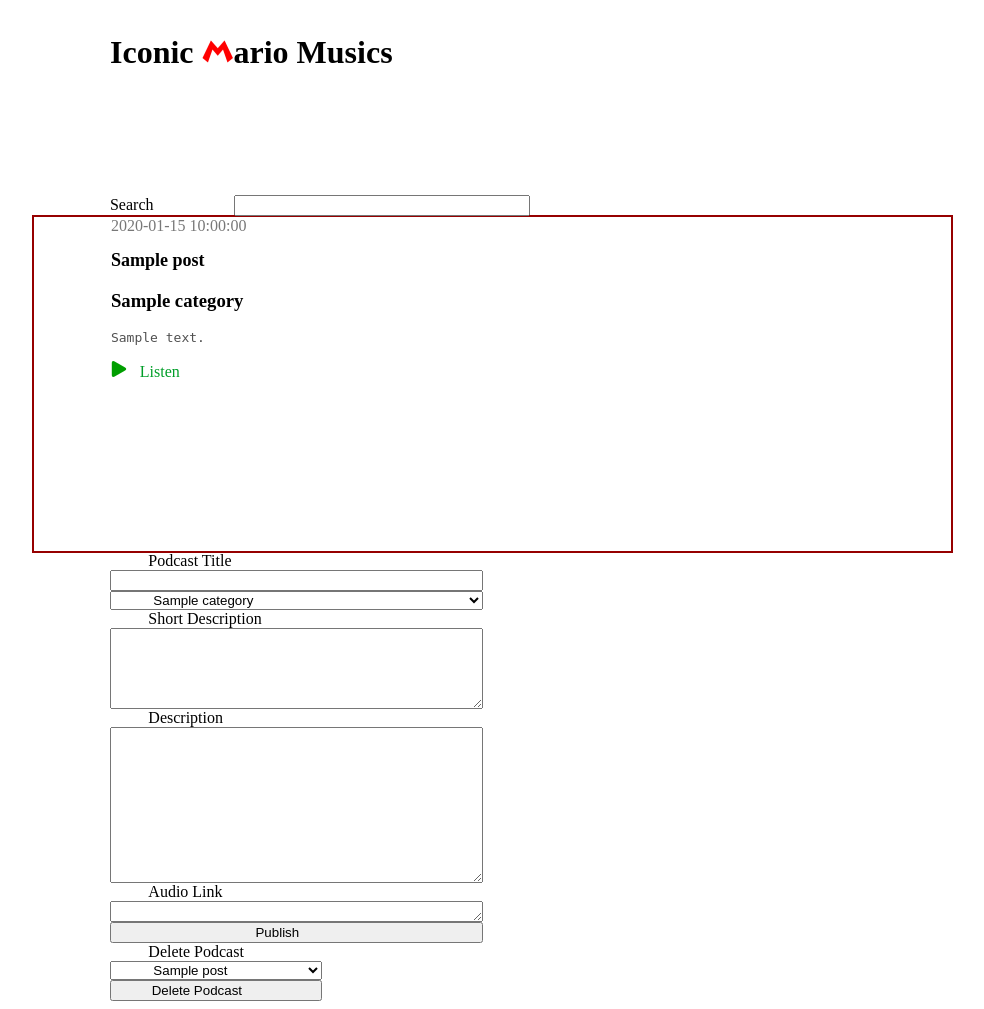
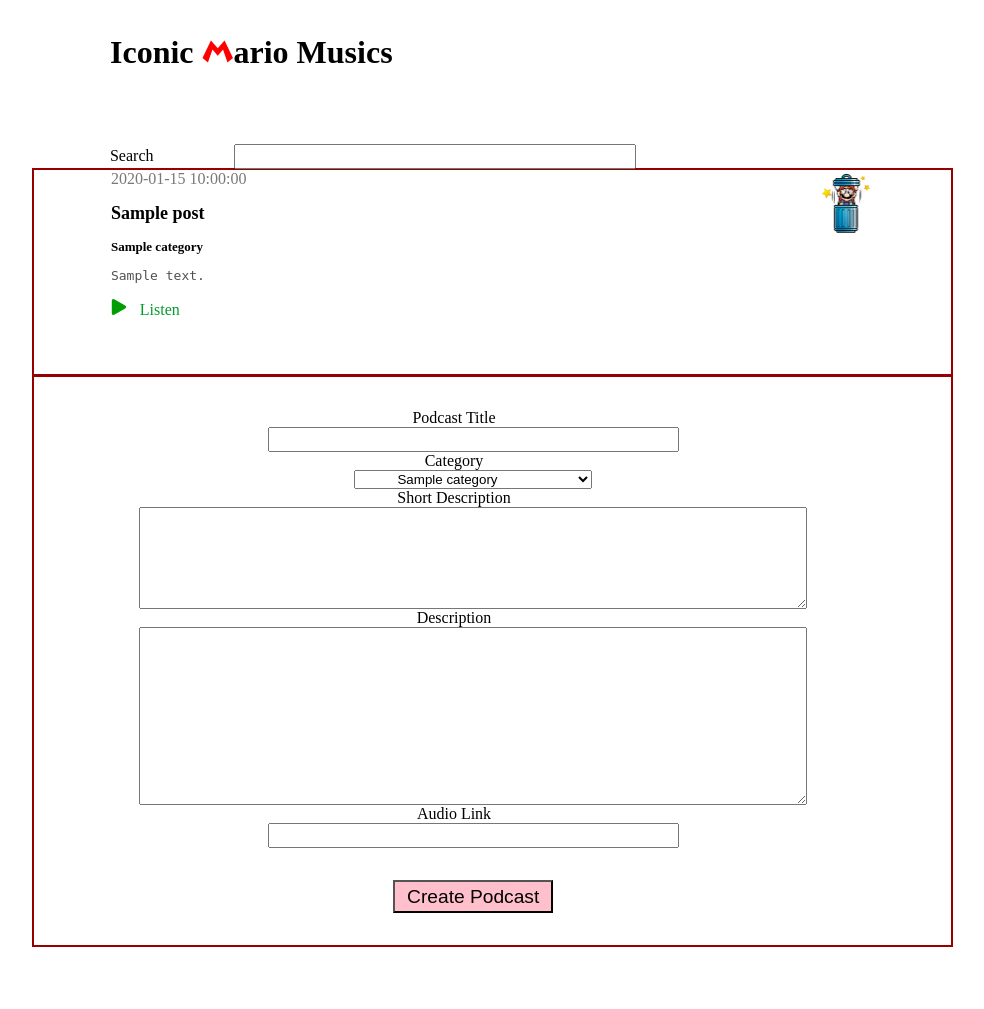
Before and after one commit to ElementaryLewis/podcast_Lewis, a PHP site: page / in a window 1280 px wide. Shown: the whole page, without its empty margins (90-1074 px from the left). After the commit the page ends 947 px from the top, so only its background shows below. Run offline with PHP 8.4, Linux system fonts and the light colour scheme; tables that the repository leaves empty hold one stand-in row (values such as "Sample post").

Commit message:
Activité 2 finis.

```diff
--- a/delete.php
+++ b/delete.php
@@ -4,7 +4,7 @@
 if (!empty($_POST)) {
 
     $query = $pdo->prepare('DELETE FROM post WHERE num_post = :num_post');
-    $query->bindValue('num_post', $_POST['num_post'], PDO::PARAM_INT);
+    $query->bindValue('num_post', $_GET['num_post'], PDO::PARAM_INT);
     $query->execute();
 
     $posts = $query->fetchAll(PDO::FETCH_ASSOC);
--- a/index.php
+++ b/index.php
@@ -1,32 +1,8 @@
 <?php
 
-$pdo = new PDO('mysql:host=localhost;dbname=blog', 'root', '+Koppai1889');
-
-if (!empty($_GET['search'])) {
-  $pdo = new PDO('mysql:host=localhost;dbname=blog', 'root', '+Koppai1889');
-  $query = $pdo->prepare
-  ('SELECT num_post, title, descrip, descrip_short, audio_link,
-  p.created_at, p.updated_at, p.num_category, name
-    FROM post
-    LEFT JOIN category ON post.num_category = category.num_category
-    WHERE title LIKE :search
-    ORDER BY created_at DESC
-    ');
-
-  $query->bindValue('search', '%' . $_GET['search'] . '%', PDO::PARAM_STR);
-  $query->execute();
-
-  $posts = $query->fetchAll(PDO::FETCH_ASSOC);
-} else {
-  $query = $pdo->query
-  ('SELECT num_post, title, descrip, descrip_short, audio_link,
-  p.created_at, p.updated_at, p.num_category, name
-    FROM post p
-    LEFT JOIN category c ON p.num_category = c.num_category
-    ');
-  $posts = $query->fetchAll(PDO::FETCH_ASSOC);
-}
-
+include './src/function.php';
+$posts = getPodcastsWithCategory(null);
+$category = getCategory();
 ?>
 
 <!DOCTYPE html>
@@ -53,8 +29,10 @@
     <?php if (empty($posts)): ?>
       <p>No matching records found.</p>
     <?php else: ?>
-      <?php foreach ($posts as $post): ?>
-        <section class="podcast">
+      <?php
+      foreach ($posts as $post): ?>
+        <form class="podcast" action="delete.php?num_post=<?= $post['num_post'] ?>" method="post">
+          <input class="delete" type="image" src="./bin.PNG">
           <time class="created_at" datetime="<?= htmlspecialchars($post['created_at']) ?>">
             <?= htmlspecialchars($post['created_at']) ?>
           </time>
@@ -69,27 +47,17 @@
             <a href="podcast.php?num_post=<?= $post['num_post'] ?>">
               <img src="./play-button.png" />Listen</a>
           </p>
-        </section>
+        </form>
       <?php endforeach ?>
     <?php endif ?>
 
-    <div>
-      <?php if (!empty($status)): ?>
-        <p>
-          <?= $status ?>
-        </p>
-      <?php endif ?>
-      <form action="create.php" method="post" style="display: inline-flex; flex-direction: column">
-        <label for="title">Podcast Title</label>
+    <form class="podcast_create" action="create.php" method="post">
+      <p></p>
+      <label class="create" for="title">Podcast Title</label>
       <input type="text" name="title" id="title">
+      <label class="create" for="title">Category</label>
       <select name="name" id="name">
         <?php
-          $query_c = $pdo->query
-          ('SELECT DISTINCT p.num_category, name
-            FROM post p
-            LEFT JOIN category c ON p.num_category = c.num_category
-            ');
-          $category = $query_c->fetchAll(PDO::FETCH_ASSOC);
         foreach ($category as $cat):
           ?>
           <option value="<?= htmlspecialchars($cat['num_category']) ?>">
@@ -97,29 +65,17 @@
           </option>
         <?php endforeach ?>
       </select>
-        <label for="descrip_short">Short Description</label>
-        <textarea name="descrip_short" id="descrip_short" cols="30" rows="5"></textarea>
-        <label for="descrip">Description</label>
-        <textarea name="descrip" id="descrip" cols="30" rows="10"></textarea>
-        <label for="audio_link">Audio Link</label>
-        <textarea name="audio_link" id="audio_link" cols="30" rows="1"></textarea>
-        <input type="submit" value="Publish">
+      <label class="create" for="descrip_short">Short Description</label>
+      <textarea name="descrip_short" id="descrip_short" rows="5"></textarea>
+      <label class="create" for="descrip">Description</label>
+      <textarea name="descrip" id="descrip" rows="10"></textarea>
+      <label class="create" for="audio_link">Audio Link</label>
+      <input type="text" name="audio_link" id="audio_link">
+      <p></p>
+      <input class="button" type="submit" value="Create Podcast">
+      <p></p>
     </form>
-    </div>
 
-    <div>
-      <form action="delete.php" method="post" style="display: inline-flex; flex-direction: column">
-        <label for="num_post">Delete Podcast</label>
-        <select name="num_post" id="num_post">
-          <?php foreach ($posts as $post): ?>
-            <option value="<?= htmlspecialchars($post['num_post']) ?>">
-              <?= htmlspecialchars($post['title']) ?>
-            </option>
-          <?php endforeach ?>
-        </select>
-        <input type="submit" value="Delete Podcast">
-      </form>
-    </div>
 </body>
 
 </html>
--- a/mododo/logique_text.txt
+++ /dev/null
@@ -1,5 +0,0 @@
-# Generated by Mocodo 4.1.2
-
-- Category (_num_category_, name, created_at, updated_at)
-- Comment (_num_comment_, body, created_at, updated_at, #num_post)
-- Post (_num_post_, title, descrip, descrip_short, audio_link, created_at, updated_at, #num_category)
--- /dev/null
+++ b/src/function.php
@@ -0,0 +1,99 @@
+<?php
+
+function getPDO($root, $password)
+{
+    $pdo = new PDO('mysql:host=localhost;dbname=blog', $root, $password);
+    return $pdo;
+}
+
+function getPodcastsWithCategory($num_post)
+{
+    $pdo = getPDO('root', '+Koppai1889');
+    if (!empty($_GET['search'])) {
+
+        $query = $pdo->prepare
+        ('SELECT num_post, title, descrip, descrip_short, audio_link,
+      p.created_at, p.updated_at, p.num_category, name
+        FROM post p
+        LEFT JOIN category c ON p.num_category = c.num_category
+        WHERE title LIKE :search
+        ORDER BY p.created_at DESC
+        LIMIT 20
+        ');
+
+        $query->bindValue('search', '%' . $_GET['search'] . '%', PDO::PARAM_STR);
+        $query->execute();
+
+        $posts = $query->fetchAll(PDO::FETCH_ASSOC);
+    } else if (!empty($num_post)) {
+        $query = $pdo->prepare('SELECT num_post, title, descrip, descrip_short, audio_link,
+        p.created_at, p.updated_at, p.num_category, name
+        FROM post p
+        LEFT JOIN category c ON p.num_category = c.num_category
+        WHERE p.num_post=:num_post
+      ');
+        $query->bindValue('num_post', $num_post, PDO::PARAM_STR);
+        $query->execute();
+        $posts = $query->fetchAll(PDO::FETCH_ASSOC);
+
+        if (
+            empty($num_post) ||
+            !($post = current(
+                array_filter(
+                    $posts,
+                    fn(array $post) => $post['num_post'] === (int) $num_post
+                )
+            )
+            )
+        ) {
+            return false;
+        }
+    } else if (empty($num_post)) {
+        $query = $pdo->query
+        ('SELECT num_post, title, descrip, descrip_short, audio_link,
+      p.created_at, p.updated_at, p.num_category, name
+        FROM post p
+        LEFT JOIN category c ON p.num_category = c.num_category
+        LIMIT 20
+        ');
+        $posts = $query->fetchAll(PDO::FETCH_ASSOC);
+    } else {
+        return false;
+    }
+
+    return $posts;
+}
+
+function getCategory()
+{
+    $pdo = getPDO('root', '+Koppai1889');
+    $query = $pdo->query
+    ('SELECT DISTINCT p.num_category, name
+            FROM post p
+            LEFT JOIN category c ON p.num_category = c.num_category
+            ');
+    $category = $query->fetchAll(PDO::FETCH_ASSOC);
+
+    return $category;
+}
+
+function getCommentWithUsers($num_post)
+{
+    $pdo = getPDO('root', '+Koppai1889');
+    $query = $pdo->prepare('SELECT m.num_comment, body, m.created_at, m.updated_at,
+    m.num_post, m.num_user, pseudonyme, avatar
+    FROM `comment` m
+    LEFT JOIN post p ON m.num_post = p.num_post
+    LEFT JOIN users u ON m.num_user = u.num_user
+    WHERE m.num_post = :num_post;
+  ');
+    $query->bindValue('num_post', $num_post, PDO::PARAM_STR);
+    $query->execute();
+    $comments = $query->fetchAll(PDO::FETCH_ASSOC);
+    if (empty($comments)) {
+        return false;
+    }
+    return $comments;
+}
+
+?>
--- a/styles.css
+++ b/styles.css
@@ -4,17 +4,57 @@
 }
 
 .podcast {
+    overflow: auto;
     border: 2px rgb(150, 0, 0) solid;
     margin: -1px;
 }
 
+.podcast_create {
+    border: 2px rgb(150, 0, 0) solid;
+    margin: -1px;
+    display: flex;
+    flex-direction: column;
+    align-items: center;
+    width: auto;
+}
+
 h1 {
-    padding: 1vw 1vw 8vw 6vw;
+    padding: 1vw 1vw 4vw 6vw;
 }
 
 h1 img {
     padding: 0;
     margin: 0;
+}
+
+label {
+    text-align: center;
+    justify-content: center;
+    width: auto;
+    margin: auto;
+}
+
+input {
+    padding: 0.25vw;
+    width: 50%;
+}
+
+textarea {
+    padding: 1vw;
+    width: 80%;
+}
+
+.button {
+    width: 20%;
+    font-size: larger;
+    background-color: pink;
+}
+
+.delete {
+    position: static;
+    width: 50px;
+    height: auto;
+    float: right;
 }
 
 .index {
@@ -47,6 +87,14 @@
     font-size: large;
 }
 
+h3 {
+    font-size: small;
+}
+
+.create {
+    font-size: medium;
+}
+
 .descrip {
     word-wrap: break-word;
     white-space: pre-line;
@@ -55,7 +103,7 @@
 }
 
 .listen {
-    padding: 0vw 0vw 12vw 0vw;
+    padding: 0vw 0vw 3vw 0vw;
     color: #009E28;
 }
 
```
Also changed, not shown: other parts of styles.css (+27 -3 lines), 404.php (+9 -2 lines), create_comment.php (added, +22 -0 lines), delete_comment.php (added, +30 -0 lines), mododo/dictionnaire-de-donnees.md (added, +41 -0 lines), mododo/physique_json.json (+10 -4 lines), mododo/physique_sql.sql (+11 -0 lines), podcast.php (+56 -30 lines), bin.png (added), mododo/conceptuel_schema.svg, pipe.webp (added), 2 other files. Lines whose indentation alone changed are shown as unchanged.
